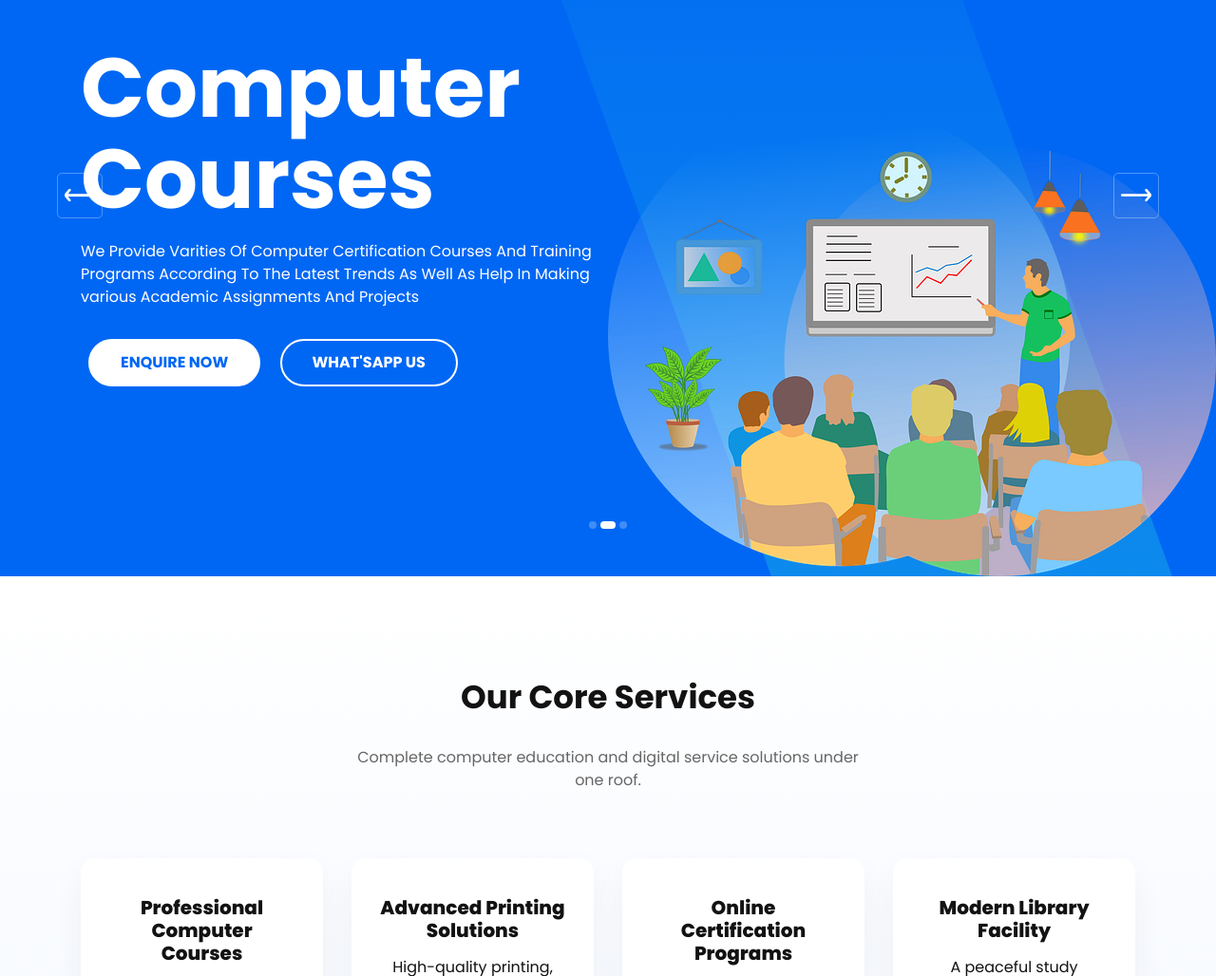
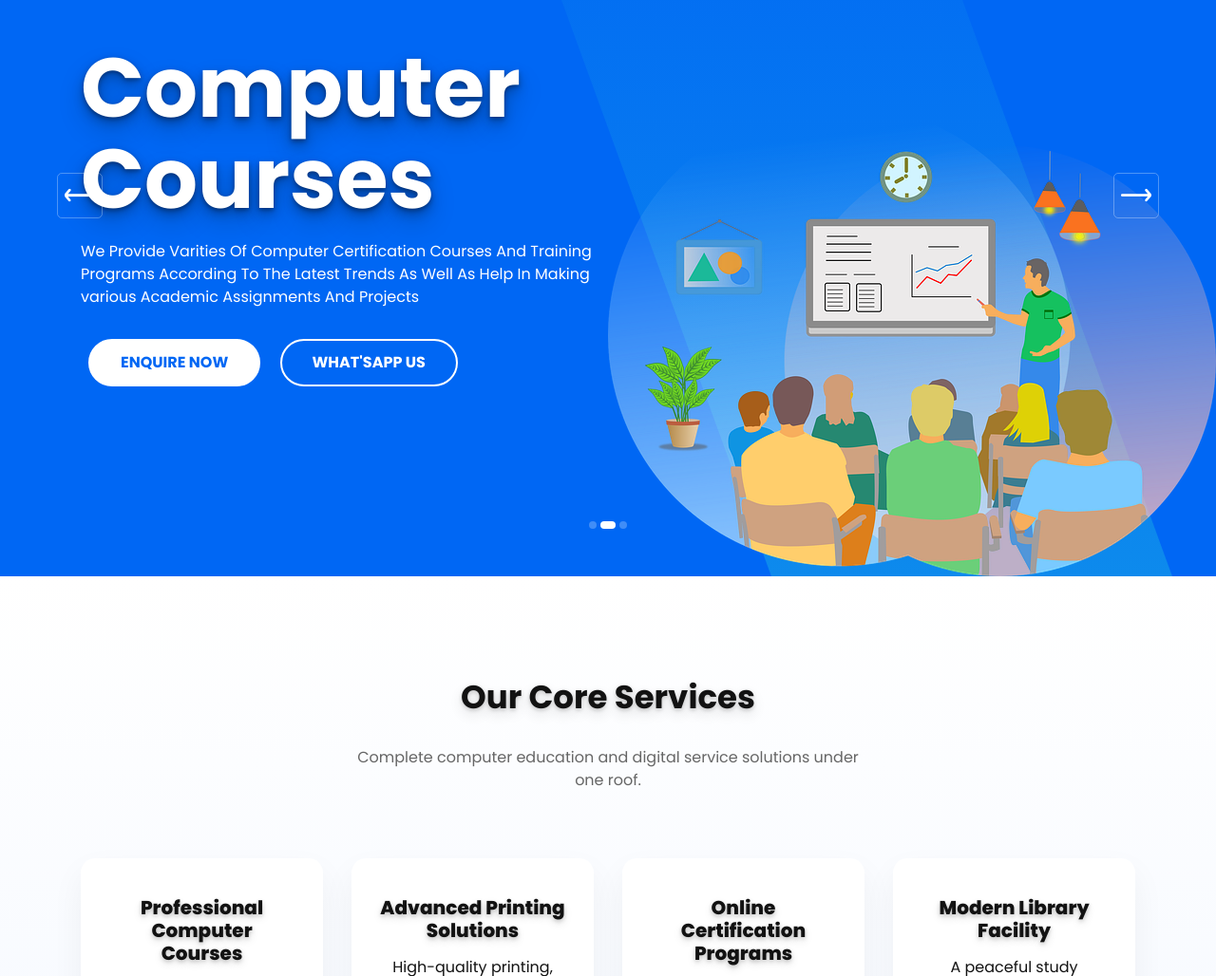
Before and after one commit to ayanurrahmankhan5555/ace, a plain HTML site: page index.html in a window 1280 px wide. Shown: the part 195-1223 px from the top of the page at 95% size. Drawn offline with Linux system fonts and the light colour scheme.

Commit message:
added depth in text

```diff
--- a/assets/css/style.css
+++ b/assets/css/style.css
@@ -3328,6 +3328,42 @@ body {
 .slider_area .text {
     color: #ffffff;
 }
+/* =====================================
+   ADVANCED TEXT DEPTH SYSTEM
+===================================== */
+
+
+/* ===== HERO MAIN TITLE ===== */
+.slider-content .title {
+    text-shadow:
+        0 2px 4px rgba(0, 0, 0, 0.35),
+        0 6px 12px rgba(0, 0, 0, 0.25),
+        0 14px 28px rgba(0, 0, 0, 0.18);
+}
+
+
+/* ===== SECTION TITLES ===== */
+.section-title .title {
+    text-shadow:
+        0 2px 4px rgba(0, 0, 0, 0.18),
+        0 6px 14px rgba(0, 0, 0, 0.12);
+}
+
+
+/* ===== SERVICE BOX TITLES ===== */
+.features-title {
+    text-shadow:
+        0 2px 4px rgba(0, 0, 0, 0.18),
+        0 4px 10px rgba(0, 0, 0, 0.12);
+}
+
+
+/* ===== ABOUT TITLE ===== */
+.about-title .title {
+    text-shadow:
+        0 2px 4px rgba(0, 0, 0, 0.18),
+        0 6px 14px rgba(0, 0, 0, 0.14);
+}
 
 
 /*# sourceMappingURL=style.css.map */
```
